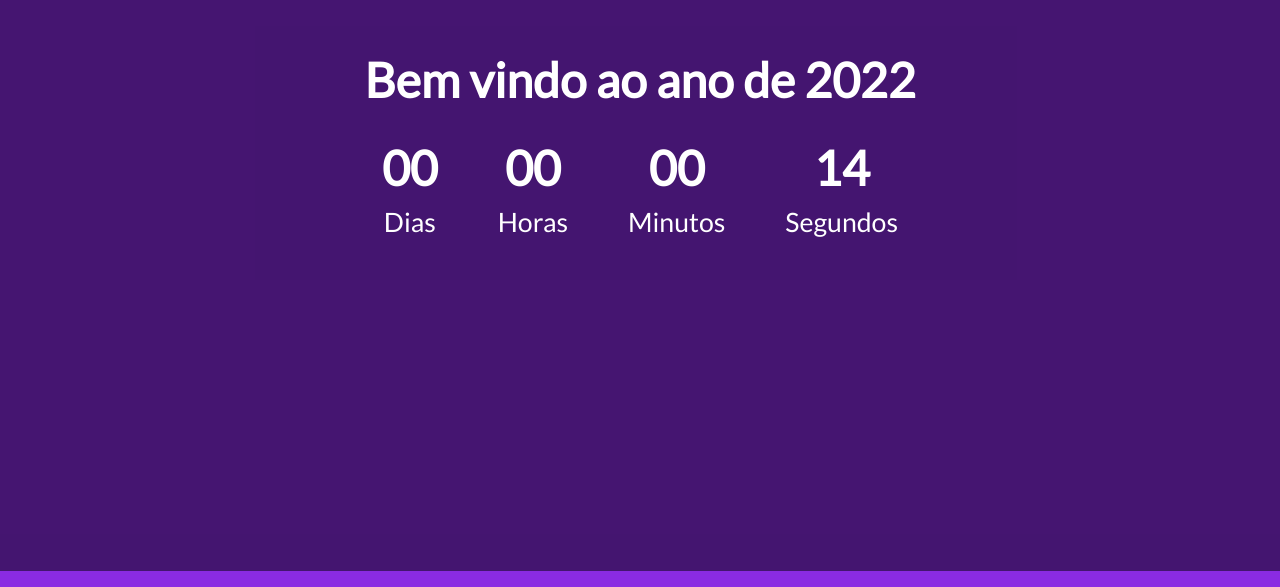
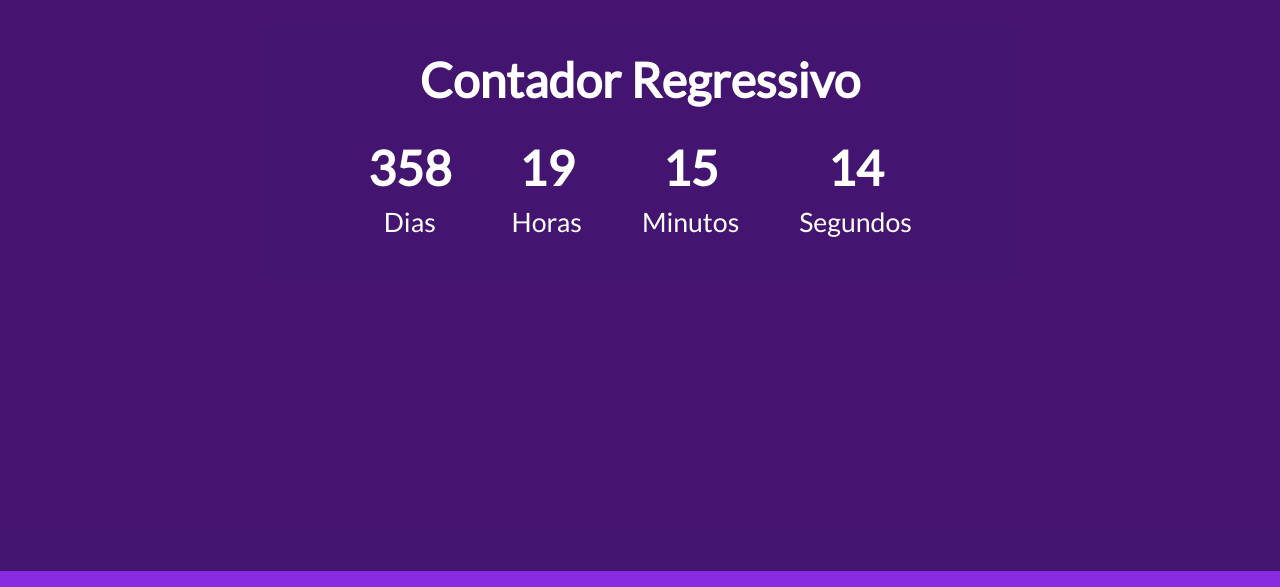
Before and after one commit to otleda/Contagem-Rregressiva, a plain HTML site: page index.html in a window 1280 px wide. Shown: the part 229-816 px from the top of the page. Drawn offline with Linux system fonts and the light colour scheme.

Commit message:
Criando o metodo updateCountdown() calculando o dia - horas - minutos - segundos, com metedo nativo Math, e add no HTML o resultado com textContent

```diff
--- a/index.html
+++ b/index.html
@@ -9,23 +9,23 @@
 </head>
 <body>
     <div id="year" class="year"></div>
-    <h1>Bem vindo ao ano de <span>2022</span></h1>
+    <h1>Contador Regressivo</h1>
 
     <div id="countdown" class="countdown">
         <div class="time">
-            <h2 id="days">00</h2>
+            <h2 id="days"></h2>
             <small>Dias</small>
         </div>
         <div class="time">
-            <h2 id="hours">00</h2>
+            <h2 id="hours"></h2>
             <small>Horas</small>
         </div>
         <div class="time">
-            <h2 id="minutes">00</h2>
+            <h2 id="minutes"></h2>
             <small>Minutos</small>
         </div>
         <div class="time">
-            <h2 id="seconds">00</h2>
+            <h2 id="seconds"></h2>
             <small>Segundos</small>
         </div>
     </div>
--- a/js/app.js
+++ b/js/app.js
@@ -1,9 +1,10 @@
 const secondsContainer = document.querySelector('#seconds');
+const minutesContainer = document.querySelector('#minutes');
+const hoursContainer = document.querySelector('#hours');
+const daysContainer = document.querySelector('#days');
 
 const nextYear = new Date().getFullYear() + 1;
 const newYearTime = new Date(`January 01 ${nextYear} 00:00:00`);
-
-
 
 const updateCountdown = () => {
     const currentTime = new Date();
@@ -16,14 +17,10 @@ const updateCountdown = () => {
 
     // USANDO CONDICAO TERNARIA
     secondsContainer.textContent =  seconds < 10 ? `0${seconds}` : seconds ;
+    minutesContainer.textContent =  minutes < 10 ? `0${minutes}` : minutes ;
+    hoursContainer.textContent =  hours < 10 ? `0${hours}` : hours ;
+    daysContainer.textContent =  days < 10 ? `0${days}` : days ;
 
-    // USANDO CONDICAO IF ELSE
-    /* secondsContainer.textContent =  seconds;
-    if(seconds < 10){
-        secondsContainer.textContent = '0' + seconds;
-    }else{
-        seconds
-    } */
 }
 
 setInterval( updateCountdown, 1000);
```
